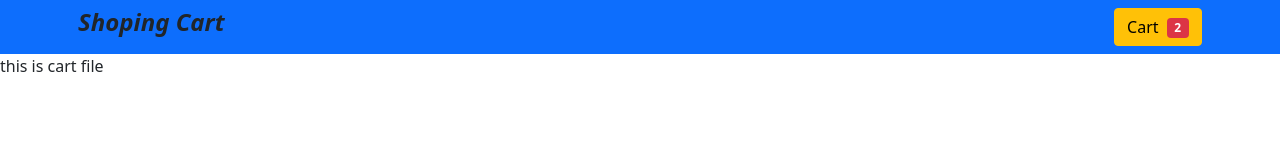
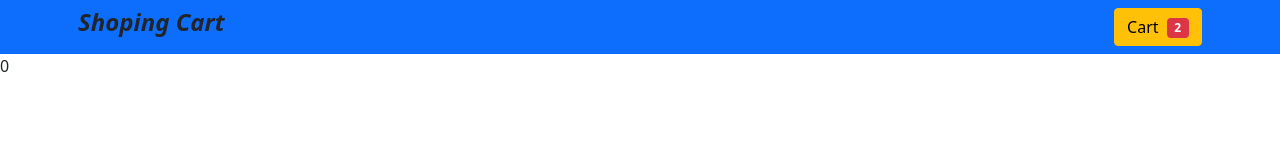
Before and after one commit to sundarbadagala/shoppingproject, a React (Create React App) app: page /cart in a window 1280 px wide. Shown: the top 160 px of the page. Built offline with nearby package versions, Linux system fonts and the light colour scheme; the HTML template or start-up script is replaced by a standard one.

Commit message:
fetch cart data from redux to cart component

```diff
--- a/src/components/Cart/Cart.js
+++ b/src/components/Cart/Cart.js
@@ -1,11 +1,21 @@
 import React from 'react'
+import {connect} from 'react-redux'
 
-function Cart() {
+
+function Cart(props) {
     return (
-        <div>
-            this is cart file
-        </div>
+        <React.Fragment>
+            {
+                props.cart.length && props.cart.map(item => item.title)
+            }
+        </React.Fragment>
     )
 }
 
-export default Cart
+const mapStateToProps=(state)=>{
+    return{
+        cart : state.shop.cart
+    }
+}
+
+export default connect(mapStateToProps, null)(Cart)
```
